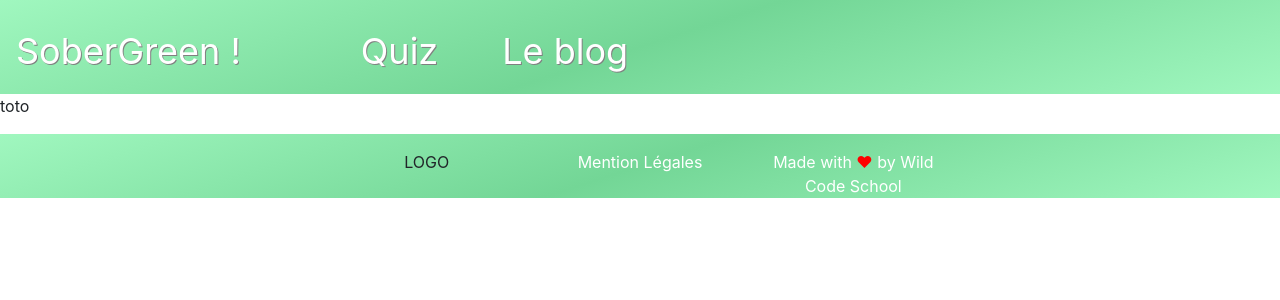
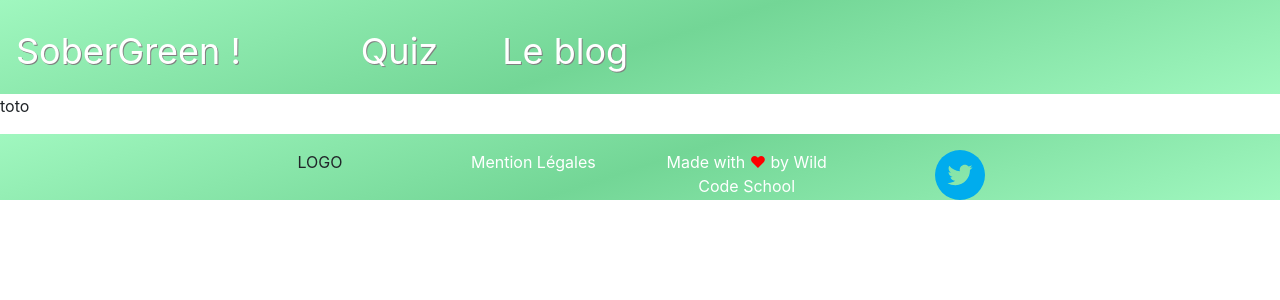
Before and after one commit to EKimpe/GreenSober-Hackathon, a React (Create React App) app: page /blog in a window 1280 px wide. Shown: the top 300 px of the page. Built offline with nearby package versions, Linux system fonts and the light colour scheme.

Commit message:
Add icon to the footer and add anchor to Twitter account.

```diff
--- a/package.json
+++ b/package.json
@@ -7,6 +7,7 @@
     "react-dom": "^16.7.0",
     "react-router-dom": "^4.3.1",
     "react-scripts": "2.1.1",
+    "react-social-icons": "^3.1.0",
     "reactstrap": "^6.5.0"
   },
   "scripts": {
--- a/src/components/Footer.jsx
+++ b/src/components/Footer.jsx
@@ -1,4 +1,5 @@
 import React from 'react';
+import { SocialIcon } from 'react-social-icons';
 
 const Footer = () => {
   return (
@@ -19,6 +20,9 @@ const Footer = () => {
               Made with <span className='heart'>♥</span> by Wild Code School
             </a>
           </li>
+          <li className='col-xs-12 col-sm-2 text-white'>
+            <SocialIcon url='https://twitter.com/green_sober' />
+          </li>
         </ul>
       </div>
     </footer>
```
Also changed, not shown: 1 other file (tests, documents, lock files or other folders).
